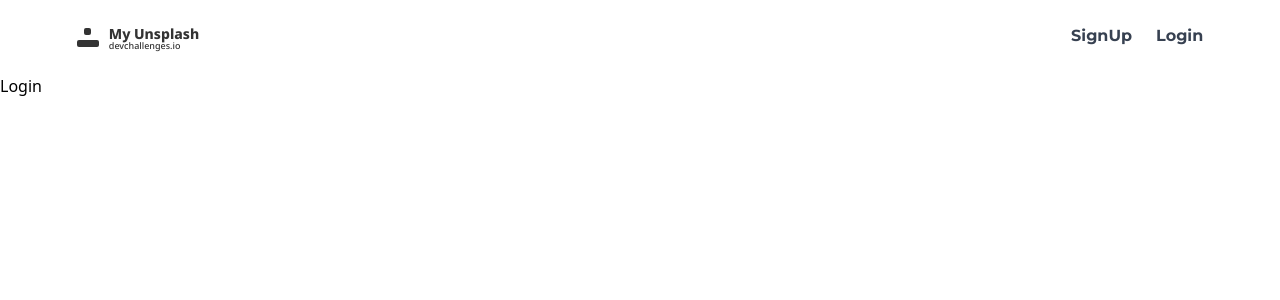
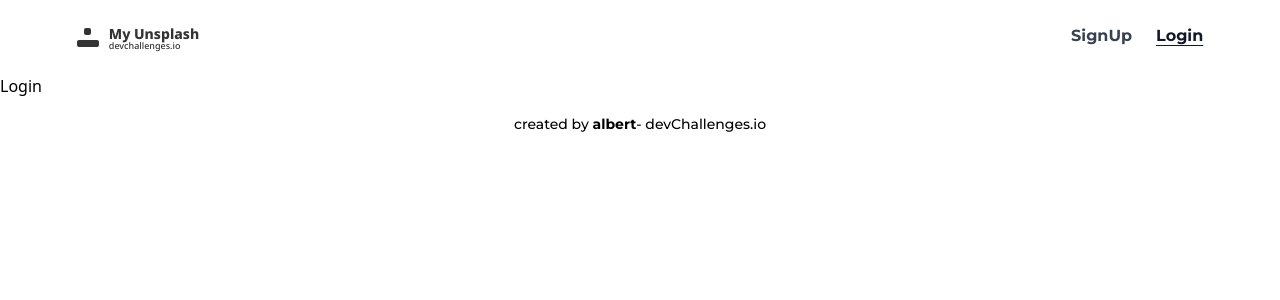
Before and after one commit to AlbertSigsbert/My-Unsplash, a React (Create React App) app: page /login in a window 1280 px wide. Shown: the top 300 px of the page. Built offline with nearby package versions, Linux system fonts and the light colour scheme.

Commit message:
New Routing technique & 404

```diff
--- a/src/components/App.js
+++ b/src/components/App.js
@@ -1,24 +1,32 @@
-import { BrowserRouter, Routes, Route } from "react-router-dom";
+import {
+  RouterProvider,
+  createBrowserRouter,
+  createRoutesFromElements,
+  Route,
+} from "react-router-dom";
 
 //pages
 import Home from "../pages/home";
 import Login from "../pages/Login";
 import Signup from "../pages/Signup";
-import Navbar from "./Layout/Navbar";
 
+//layouts
+import RootLayout from "../layouts/RootLayout";
+import NotFound from "../pages/NotFound";
+
+const router = createBrowserRouter(
+  createRoutesFromElements(
+    <Route path="/" element={<RootLayout />}>
+      <Route index element={<Home />} />
+      <Route path="signup" element={<Signup />} />
+      <Route path="login" element={<Login />} />
+
+      <Route path="*" element={<NotFound />} />
+    </Route>
+  )
+);
 function App() {
-  return (
-    <BrowserRouter>
-      <Navbar/>
-      <main>
-        <Routes>
-          <Route index element={<Home />} />
-          <Route path="signup" element={<Signup />} />
-          <Route path="login" element={<Login />} />
-        </Routes>
-      </main>
-    </BrowserRouter>
-  );
+  return <RouterProvider router={router} />;
 }
 
 export default App;
--- a/src/components/Layout/Navbar.js
+++ b/src/components/Layout/Navbar.js
@@ -1,19 +1,35 @@
-import React from "react";
 import { NavLink } from "react-router-dom";
 import Logo from "../Logo";
-
 
 function Navbar(props) {
   return (
     <header className="mx-[6%] my-6">
       <nav className="flex flex-col space-y-4 md:space-y-0 md:flex-row justify-between">
-         <NavLink to="/">
-            <Logo/>
-         </NavLink>
-         <ul className="flex space-x-6">
-            <NavLink to="signup" className="font-montserrat text-gray-700 text-base font-semibold">SignUp</NavLink>
-            <NavLink to="login" className="font-montserrat text-gray-700 text-base font-semibold">Login</NavLink>
-         </ul>
+        <NavLink to="/">
+          <Logo />
+        </NavLink>
+        <ul className="flex space-x-6">
+          <NavLink
+            to="signup"
+            className={({ isActive }) =>
+              isActive
+                ? "font-montserrat text-gray-900 underline underline-offset-4 text-base font-semibold"
+                : "font-montserrat text-gray-700 text-base font-semibold"
+            }
+          >
+            SignUp
+          </NavLink>
+          <NavLink
+            to="login"
+            className={({ isActive }) =>
+              isActive
+                ? "font-montserrat text-gray-900 underline underline-offset-4 text-base font-semibold"
+                : "font-montserrat text-gray-700 text-base font-semibold"
+            }
+          >
+            Login
+          </NavLink>
+        </ul>
       </nav>
     </header>
   );
--- /dev/null
+++ b/src/layouts/RootLayout.js
@@ -0,0 +1,21 @@
+import { Outlet } from "react-router-dom";
+import Navbar from "../components/Layout/Navbar";
+
+function RootLayout(props) {
+  return (
+    <>
+      <Navbar />
+      <main>
+        <Outlet />
+      </main>
+      <footer className="mx-auto text-center my-4">
+        <p className="text-[14px] font-montserrat font-medium">
+          created by <strong className="font-bold">albert</strong>-
+          devChallenges.io
+        </p>
+      </footer>
+    </>
+  );
+}
+
+export default RootLayout;
--- /dev/null
+++ b/src/pages/NotFound.js
@@ -0,0 +1,17 @@
+import { Link } from "react-router-dom";
+
+function NotFound(props) {
+  return (
+    <section className="min-h-[80vh] my-8 grid place-items-center">
+      <div className="text-center font-montserrat">
+        <h1 className="text-6xl">404</h1>
+        <h1 className="text-4xl my-4">Page Not Found</h1>
+        <p className="text-lg font-medium hover:text-gray-700 underline">
+          Go to <Link to="/">Homepage</Link>
+        </p>
+      </div>
+    </section>
+  );
+}
+
+export default NotFound;
```
